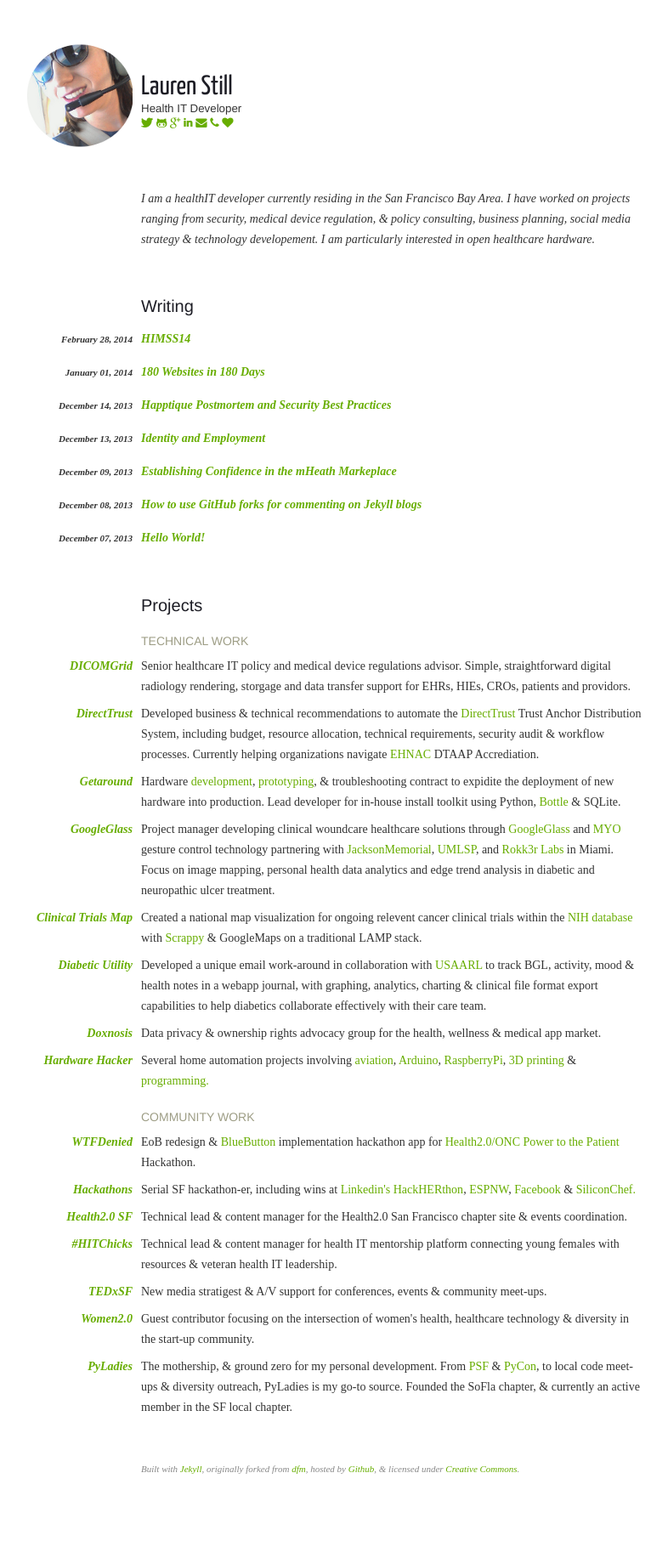
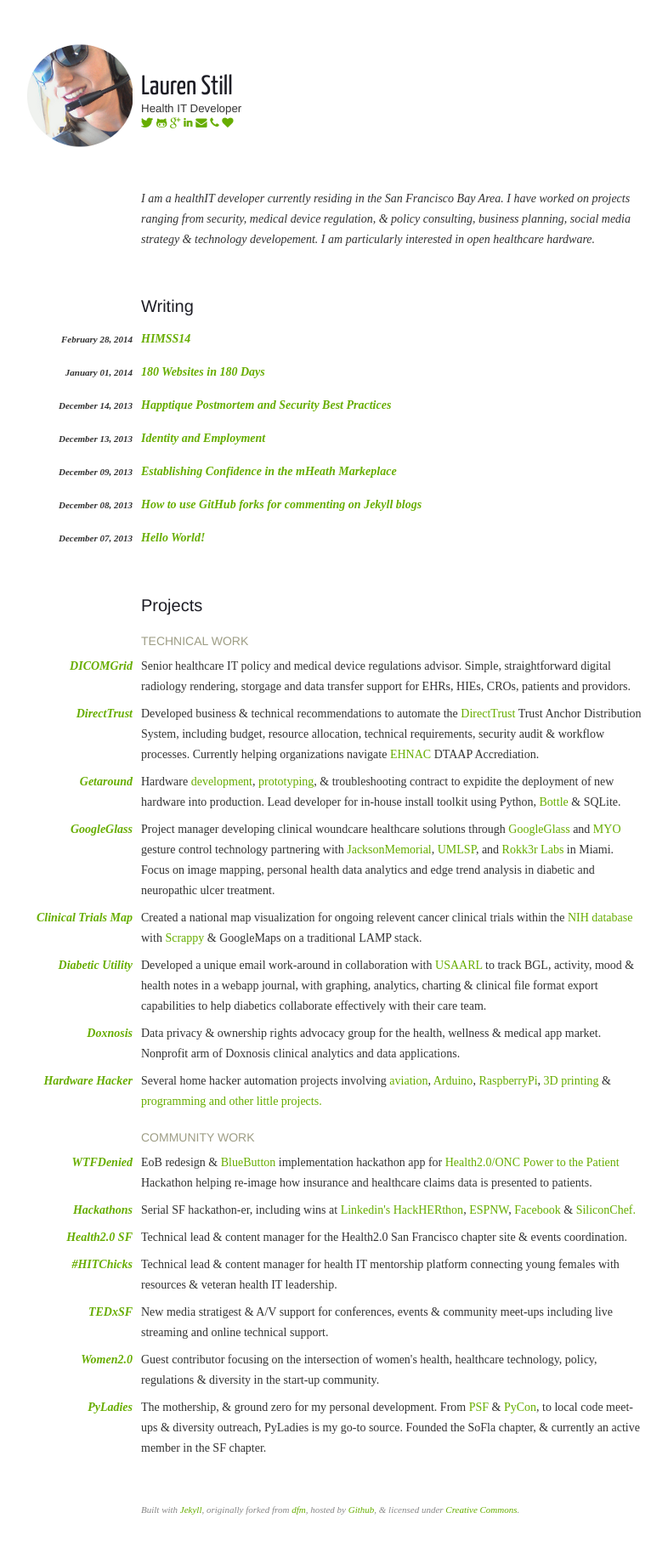
Before and after one commit to laurenstill/laurenstill.github.io, a Jekyll site: the page built from index.html, in a window 1280 px wide. Shown: the whole page at 85% size, without its empty margins (279-1065 px from the left). Built offline with Jekyll 4.4.1, drawn with Linux system fonts in a browser that asks for light colours; before the commit the page ends 1785 px from its top, so only the background shows below that.

Commit message:
Update index.html

```diff
--- a/_layouts/index.html
+++ b/_layouts/index.html
@@ -90,7 +90,7 @@ layout: default
                     <a href="http://www.doxnosis.org">Doxnosis</a>
                 </span>
                 <span class="project-desc">
-                    Data privacy &amp; ownership rights advocacy group for the health, wellness &amp; medical app market.
+                    Data privacy &amp; ownership rights advocacy group for the health, wellness &amp; medical app market. Nonprofit arm of Doxnosis clinical analytics and data applications.
                 </span>
             </li>
             <li class="project">
@@ -98,7 +98,7 @@ layout: default
                     <a href="/media/hardware_bench.jpg">Hardware Hacker</a>
                 </span>
                 <span class="project-desc">
-                    Several home automation projects involving <a href="/media/p40.jpg">aviation</a>, <a href="/media/arduino.jpeg">Arduino</a>, <a href="/media/rpi.jpeg">RaspberryPi</a>, <a href="http://www.youtube.com/watch?v=sX3jA8qk5H8">3D printing</a> &amp; <a href="/media/rocket.jpeg">programming.</a>
+                    Several home hacker automation projects involving <a href="/media/p40.jpg">aviation</a>, <a href="/media/arduino.jpeg">Arduino</a>, <a href="/media/rpi.jpeg">RaspberryPi</a>, <a href="http://www.youtube.com/watch?v=sX3jA8qk5H8">3D printing</a> &amp; <a href="/media/rocket.jpeg">programming and other little projects.</a>
                 </span>
             </li>
         </ul>
@@ -113,7 +113,7 @@ layout: default
                     <a href="/media/WTFDenied-presentation.pdf">WTFDenied</a>
                 </span>
                 <span class="project-desc">
-                    EoB redesign &amp; <a href="http://www.healthit.gov/bluebutton">BlueButton</a> implementation hackathon app for <a href="http://www.health2con.com/devchallenge/code-a-thon-old/">Health2.0/ONC Power to the Patient</a> Hackathon.
+                    EoB redesign &amp; <a href="http://www.healthit.gov/bluebutton">BlueButton</a> implementation hackathon app for <a href="http://www.health2con.com/devchallenge/code-a-thon-old/">Health2.0/ONC Power to the Patient</a> Hackathon helping re-image how insurance and healthcare claims data is presented to patients.
                </span>
             </li>
         <li class="project">
@@ -145,7 +145,7 @@ layout: default
                     <a href="http://tedxsf.org">TEDxSF</a>
                 </span>
                 <span class="project-desc">
-                    New media stratigest &amp; A/V support for conferences, events &amp; community meet-ups.
+                    New media stratigest &amp; A/V support for conferences, events &amp; community meet-ups including live streaming and online technical support.
                 </span>
             </li>
             <li class="project">
@@ -153,14 +153,14 @@ layout: default
                     <a href="http://www.women2.com">Women2.0</a>
                 </span>
                 <span class="project-desc">
-                       Guest contributor focusing on the intersection of women's health, healthcare technology &amp; diversity in the start-up community.
+                       Guest contributor focusing on the intersection of women's health, healthcare technology, policy, regulations &amp; diversity in the start-up community.
                 </span>
                 <li class="project">
                 <span class="project-name">
                     <a href="http://www.pyladies.com/">PyLadies</a>
                 </span>
                 <span class="project-desc">
-                     The mothership, &amp; ground zero for my personal development. From <a href="http://www.python.org/psf/">PSF</a> &amp; <a href="https://us.pycon.org/2014/">PyCon</a>, to local code meet-ups &amp; diversity outreach, PyLadies is my go-to source.  Founded the SoFla chapter, &amp; currently an active member in the SF local chapter.
+                     The mothership, &amp; ground zero for my personal development. From <a href="http://www.python.org/psf/">PSF</a> &amp; <a href="https://us.pycon.org/2014/">PyCon</a>, to local code meet-ups &amp; diversity outreach, PyLadies is my go-to source.  Founded the SoFla chapter, &amp; currently an active member in the SF chapter.
                 </span>
             </li>
             </li>
```
